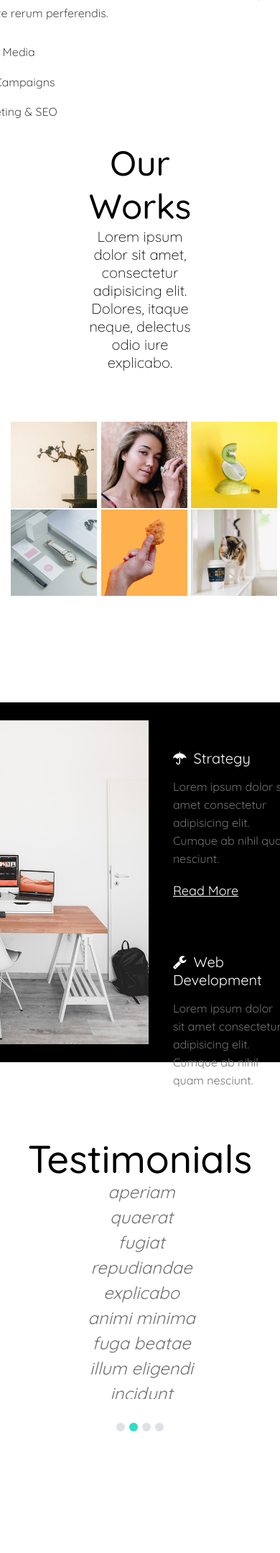
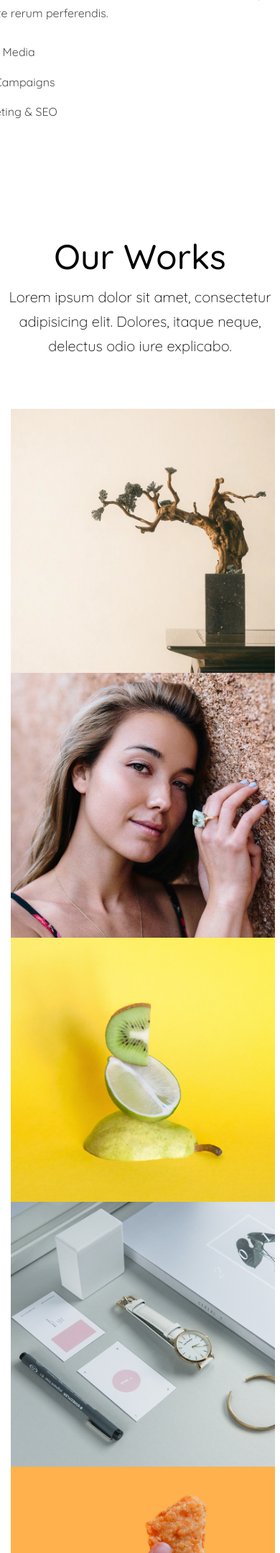
Before and after one commit to JordanSteele96/Web-Development, a PHP site: page / in a window 390 px wide; the page is wider, and only the part inside the window is pictured. Shown: the part 1777-3935 px from the top of that part at 72% size. Run offline with PHP 8.4, Linux system fonts and the light colour scheme.

Commit message:
-our works is now fully responsive

```diff
--- a/create/styles/style.css
+++ b/create/styles/style.css
@@ -389,7 +389,7 @@ header .bottom-nav .nav-links a:hover {
       -ms-flex-pack: center;
           justify-content: center;
   text-align: center;
-  width: 37%;
+  width: 700px;
 }
 
 .ourworks-container .ourworks-title h1 {
@@ -404,6 +404,7 @@ header .bottom-nav .nav-links a:hover {
 
 .ourworks-grid-container {
   width: 100%;
+  height: auto;
 }
 
 .ourworks-grid {
@@ -412,11 +413,11 @@ header .bottom-nav .nav-links a:hover {
   margin-top: 70px;
   display: -ms-grid;
   display: grid;
-  -ms-grid-columns: 32% 32% 32%;
-      grid-template-columns: 32% 32% 32%;
+  -ms-grid-columns: 31.7% 31.7% 31.7%;
+      grid-template-columns: 31.7% 31.7% 31.7%;
   -ms-grid-rows: 1fr 1fr;
       grid-template-rows: 1fr 1fr;
-  gap: 1.5% 1.5%;
+  gap: 3% 2%;
       grid-template-areas: "ourworks-img1 ourworks-img2 ourworks-img3"
  "ourworks-img4 ourworks-img5 ourworks-img6";
 }
@@ -1380,6 +1381,9 @@ header .bottom-nav .nav-links a:hover {
 }
 
 @media screen and (max-width: 1250px) {
+  .innovate-container .inner-innovate-container {
+    height: 800px;
+  }
   .innovate-container .inner-innovate-container .innovate-box {
     width: 275px;
   }
@@ -1387,7 +1391,7 @@ header .bottom-nav .nav-links a:hover {
 
 @media screen and (max-width: 1036px) {
   .innovate-container {
-    height: auto;
+    height: 1000px;
     width: 100%;
   }
   .innovate-container .inner-innovate-container {
@@ -1419,6 +1423,54 @@ header .bottom-nav .nav-links a:hover {
   .innovate-container .inner-innovate-container .inner-innovate-container-wrapper .innovate-box .innovate-three {
     margin-top: 0px;
   }
+  .ourworks-container {
+    width: 100%;
+    display: -webkit-box;
+    display: -ms-flexbox;
+    display: flex;
+    -webkit-box-pack: center;
+        -ms-flex-pack: center;
+            justify-content: center;
+  }
+  .ourworks-container .ourworks-title {
+    display: -webkit-box;
+    display: -ms-flexbox;
+    display: flex;
+    -webkit-box-pack: center;
+        -ms-flex-pack: center;
+            justify-content: center;
+    text-align: center;
+    width: 450px;
+  }
+  .ourworks-container .ourworks-title h1 {
+    font-weight: 500;
+    font-size: 48px;
+  }
+  .ourworks-container .ourworks-title h2 {
+    font-weight: 300;
+    font-size: 20px;
+    line-height: 1.7;
+    margin-top: 10px;
+  }
+  .ourworks-grid {
+    position: relative;
+    margin-left: 15px;
+    margin-top: 70px;
+    display: -ms-grid;
+    display: grid;
+    -ms-grid-columns: 47.7% 47.7%;
+        grid-template-columns: 47.7% 47.7%;
+    -ms-grid-rows: 1fr 1fr 1fr;
+        grid-template-rows: 1fr 1fr 1fr;
+    gap: 2% 3%;
+        grid-template-areas: "ourworks-img1 ourworks-img2"
+ "ourworks-img3 ourworks-img4"
+ "ourworks-img5 ourworks-img6";
+  }
+  .ourworks-grid img {
+    width: 100%;
+    height: auto;
+  }
 }
 
 @media screen and (max-width: 753px) {
@@ -1434,6 +1486,7 @@ header .bottom-nav .nav-links a:hover {
         -ms-flex-pack: center;
             justify-content: center;
     margin-bottom: 0px;
+    height: 1150px;
     margin-left: 10%;
   }
   .innovate-container .inner-innovate-container .inner-innovate-container-wrapper {
@@ -1452,5 +1505,56 @@ header .bottom-nav .nav-links a:hover {
     margin-right: 5px;
     margin-bottom: 20px;
   }
+  .ourworks-container {
+    width: 100%;
+    display: -webkit-box;
+    display: -ms-flexbox;
+    display: flex;
+    -webkit-box-pack: center;
+        -ms-flex-pack: center;
+            justify-content: center;
+  }
+  .ourworks-container .ourworks-title {
+    display: -webkit-box;
+    display: -ms-flexbox;
+    display: flex;
+    -webkit-box-pack: center;
+        -ms-flex-pack: center;
+            justify-content: center;
+    text-align: center;
+    width: 575px;
+  }
+  .ourworks-container .ourworks-title h1 {
+    font-weight: 500;
+    font-size: 48px;
+  }
+  .ourworks-container .ourworks-title h2 {
+    font-weight: 300;
+    font-size: 20px;
+    line-height: 1.7;
+    margin-top: 10px;
+  }
+  .ourworks-grid {
+    position: relative;
+    margin-left: 15px;
+    margin-top: 70px;
+    display: -ms-grid;
+    display: grid;
+    -ms-grid-columns: 98%;
+        grid-template-columns: 98%;
+    -ms-grid-rows: 1fr 1fr 1fr 1fr 1fr;
+        grid-template-rows: 1fr 1fr 1fr 1fr 1fr;
+    gap: 0.5%;
+        grid-template-areas: "ourworks-img1"
+ "ourworks-img2"
+ "ourworks-img3"
+ "ourworks-img4"
+ "ourworks-img5"
+ "ourworks-img6";
+  }
+  .ourworks-grid img {
+    width: 100%;
+    height: auto;
+  }
 }
 /*# sourceMappingURL=style.css.map */
--- a/create/styles/style.scss
+++ b/create/styles/style.scss
@@ -285,7 +285,7 @@ header {
     justify-content: center;
 
     text-align: center;
-    width: 37%;
+    width: 700px;
     h1 {
       font-weight: 500;
       font-size: 48px;
@@ -298,15 +298,16 @@ header {
 }
 .ourworks-grid-container {
   width: 100%;
+  height: auto;
 }
 .ourworks-grid {
   position: relative;
   margin-left: 15px;
   margin-top: 70px;
   display: grid;
-  grid-template-columns: 32% 32% 32%;
+  grid-template-columns: 31.7% 31.7% 31.7%;
   grid-template-rows: 1fr 1fr;
-  gap: 1.5% 1.5%;
+  gap: 3% 2%;
   grid-template-areas:
     "ourworks-img1 ourworks-img2 ourworks-img3"
     "ourworks-img4 ourworks-img5 ourworks-img6";
@@ -1047,6 +1048,7 @@ header {
 @media screen and (max-width: 1250px) {
   .innovate-container {
     .inner-innovate-container {
+      height: 800px;
       .innovate-box {
         width: 275px;
       }
@@ -1056,7 +1058,7 @@ header {
 
 @media screen and (max-width: 1036px) {
   .innovate-container {
-    height: auto;
+    height: 1000px;
     width: 100%;
 
     .inner-innovate-container {
@@ -1082,6 +1084,47 @@ header {
       }
     }
   }
+
+  .ourworks-container {
+    width: 100%;
+    display: flex;
+    justify-content: center;
+
+    .ourworks-title {
+      display: flex;
+      justify-content: center;
+      text-align: center;
+      width: 450px;
+
+      h1 {
+        font-weight: 500;
+        font-size: 48px;
+      }
+      h2 {
+        font-weight: 300;
+        font-size: 20px;
+        line-height: 1.7;
+        margin-top: 10px;
+      }
+    }
+  }
+  .ourworks-grid {
+    position: relative;
+    margin-left: 15px;
+    margin-top: 70px;
+    display: grid;
+    grid-template-columns: 47.7% 47.7%;
+    grid-template-rows: 1fr 1fr 1fr;
+    gap: 2% 3%;
+    grid-template-areas:
+      "ourworks-img1 ourworks-img2"
+      "ourworks-img3 ourworks-img4"
+      "ourworks-img5 ourworks-img6";
+    img {
+      width: 100%;
+      height: auto;
+    }
+  }
 }
 
 @media screen and (max-width: 753px) {
@@ -1092,6 +1135,7 @@ header {
       display: flex;
       justify-content: center;
       margin-bottom: 0px;
+      height: 1150px;
       margin-left: 10%;
       .inner-innovate-container-wrapper {
         display: flex;
@@ -1106,4 +1150,48 @@ header {
       }
     }
   }
+
+  .ourworks-container {
+    width: 100%;
+    display: flex;
+    justify-content: center;
+
+    .ourworks-title {
+      display: flex;
+      justify-content: center;
+      text-align: center;
+      width: 575px;
+
+      h1 {
+        font-weight: 500;
+        font-size: 48px;
+      }
+      h2 {
+        font-weight: 300;
+        font-size: 20px;
+        line-height: 1.7;
+        margin-top: 10px;
+      }
+    }
+  }
+  .ourworks-grid {
+    position: relative;
+    margin-left: 15px;
+    margin-top: 70px;
+    display: grid;
+    grid-template-columns: 98%;
+    grid-template-rows: 1fr 1fr 1fr 1fr 1fr;
+    gap: 0.5%;
+    grid-template-areas:
+      "ourworks-img1"
+      "ourworks-img2"
+      "ourworks-img3"
+      "ourworks-img4"
+      "ourworks-img5"
+      "ourworks-img6";
+    img {
+      width: 100%;
+      height: auto;
+    }
+  }
 }
```
Also changed, not shown: 1 other file.
